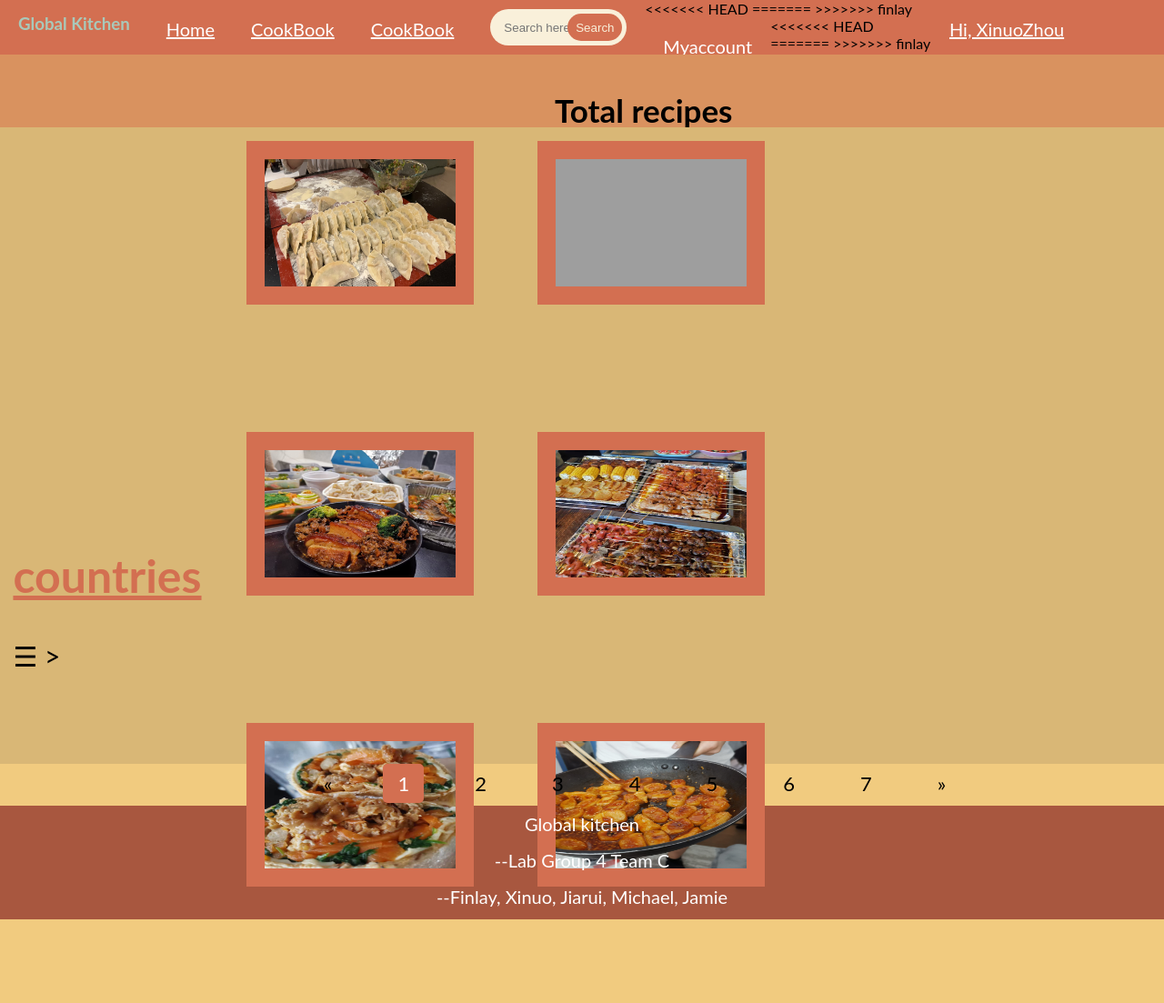
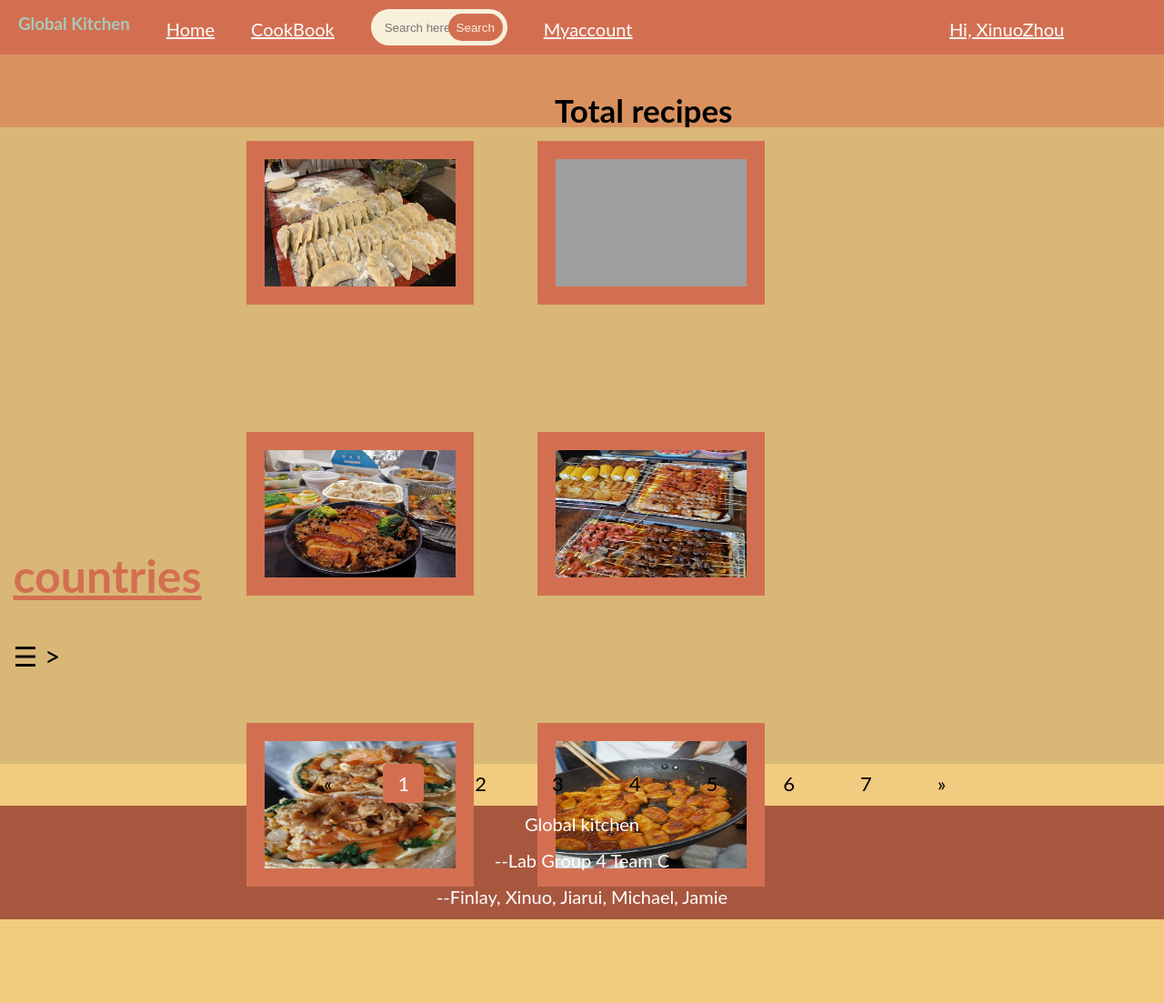
Before and after one commit to regerogarc/global-kitchen, a Django app: page /rango/CookBook/ in a window 1280 px wide. Shown: the whole page at 91% size. Run offline with Django 3.2, Linux system fonts and the light colour scheme; a user stored in the database is signed in; parts of the project's set-up code (start-up, migrations or seed data) failed here and were passed over; grey boxes are pictures that could not be loaded.

Commit message:
Update base.html

```diff
--- a/globalkitchen/templates/rango/base.html
+++ b/globalkitchen/templates/rango/base.html
@@ -32,11 +32,7 @@
         <ul class="one-list">
             <li><h1>Global Kitchen</h1></li>
             <li><a href="{% url 'rango:homepage' %}">Home</a></li>
-<<<<<<< HEAD
-            <li><a href="rango/CookBook.html">CookBook</a></li>
-=======
             <li><a href="{% url 'rango:cookbook' %}">CookBook</a></li>
->>>>>>> finlay
 
             <li>
                 <form class="searchbar">
@@ -58,11 +54,7 @@
         <ul class="one-list">
             <li><h1>Global Kitchen</h1></li>
             <li><a href="{% url 'rango:homepage' %}">Home</a></li>
-<<<<<<< HEAD
-            <li><a href="rango/CookBook.html">CookBook</a></li>
-=======
             <li><a href="{% url 'rango:cookbook' %}">CookBook</a></li>
->>>>>>> finlay
 
             <li>
                 <form class="searchbar">
@@ -70,11 +62,7 @@
                     <button>Search</button>
                 </form>
             </li>
-<<<<<<< HEAD
-            <li><a href="{% url 'rango:Userpage' %}">Myaccount</a></li>
-=======
             <li><a href="{% url 'rango:userpage' user.username %}">Myaccount</a></li>
->>>>>>> finlay
         </ul>
         <ul class="two-list">
             <li><a href="{% url 'rango:restricted' %}">Hi, {{ user.username }}</a></li>
```
